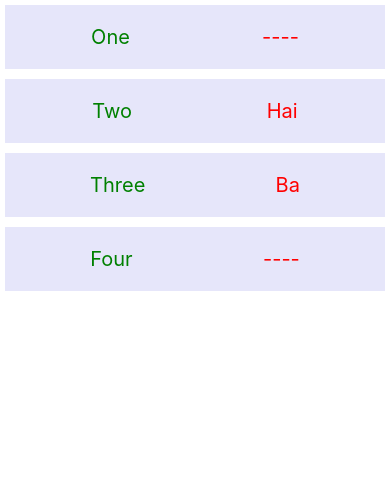
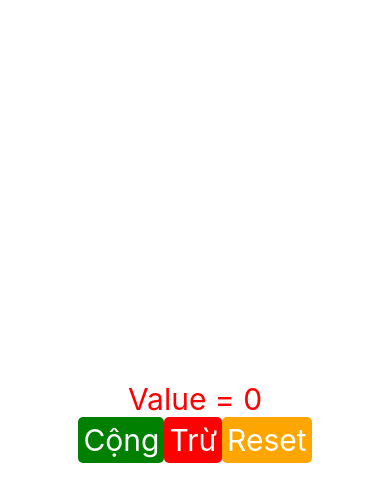
Before and after one commit to phamtanphat/reactnative25072019, a React Native app: screen / in a window 390 px wide. Shown: the top 502 px of the page. Built offline with nearby package versions, Linux system fonts and the light colour scheme.

Commit message:
Update App.js

```diff
--- a/App.js
+++ b/App.js
@@ -2,7 +2,7 @@ import React, {Component} from 'react';
 import {Platform, StyleSheet, Text, View} from 'react-native';
 import Word from './components/Word';
 import HandleArray from './components/HandleArray';
-
+import Box from './components/Box';
  const words = [
   {id : "a1" , en : "One" , vn : "Một" , isMemorized : true},
   {id : "a2" , en : "Two" , vn : "Hai" , isMemorized : false},
@@ -13,15 +13,7 @@ import HandleArray from './components/HandleArray';
 export default class App extends Component {
   render() {
     return (
-        <View style={{flex : 1 }}>
-            {words.map(function(word) {
-                return <Word
-                          key={word.id}
-                          en={word.en}
-                          vn={word.vn}
-                          isMemorized={word.isMemorized}/>
-            })}
-        </View>
+       <Box/>
     );
   }
 }
```
